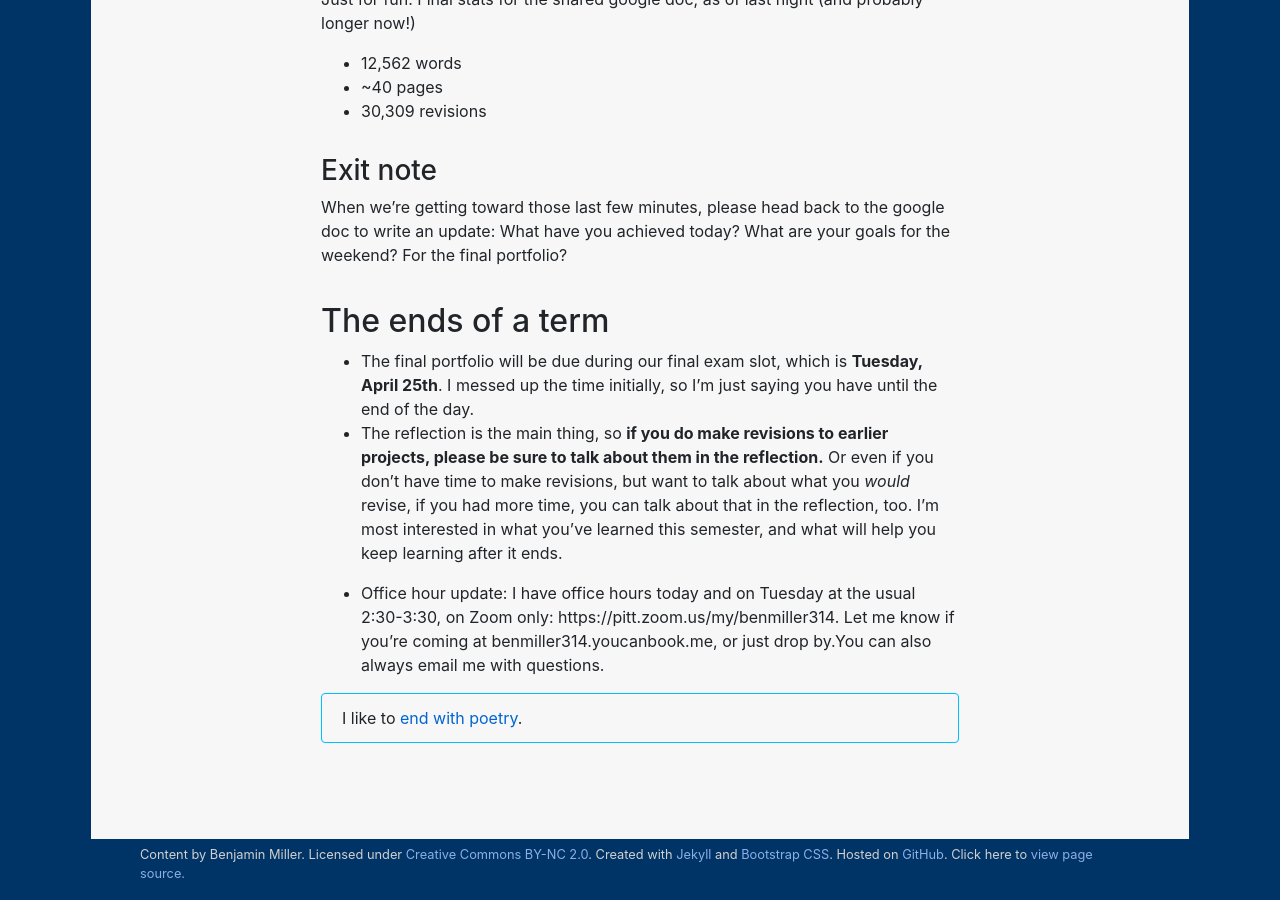
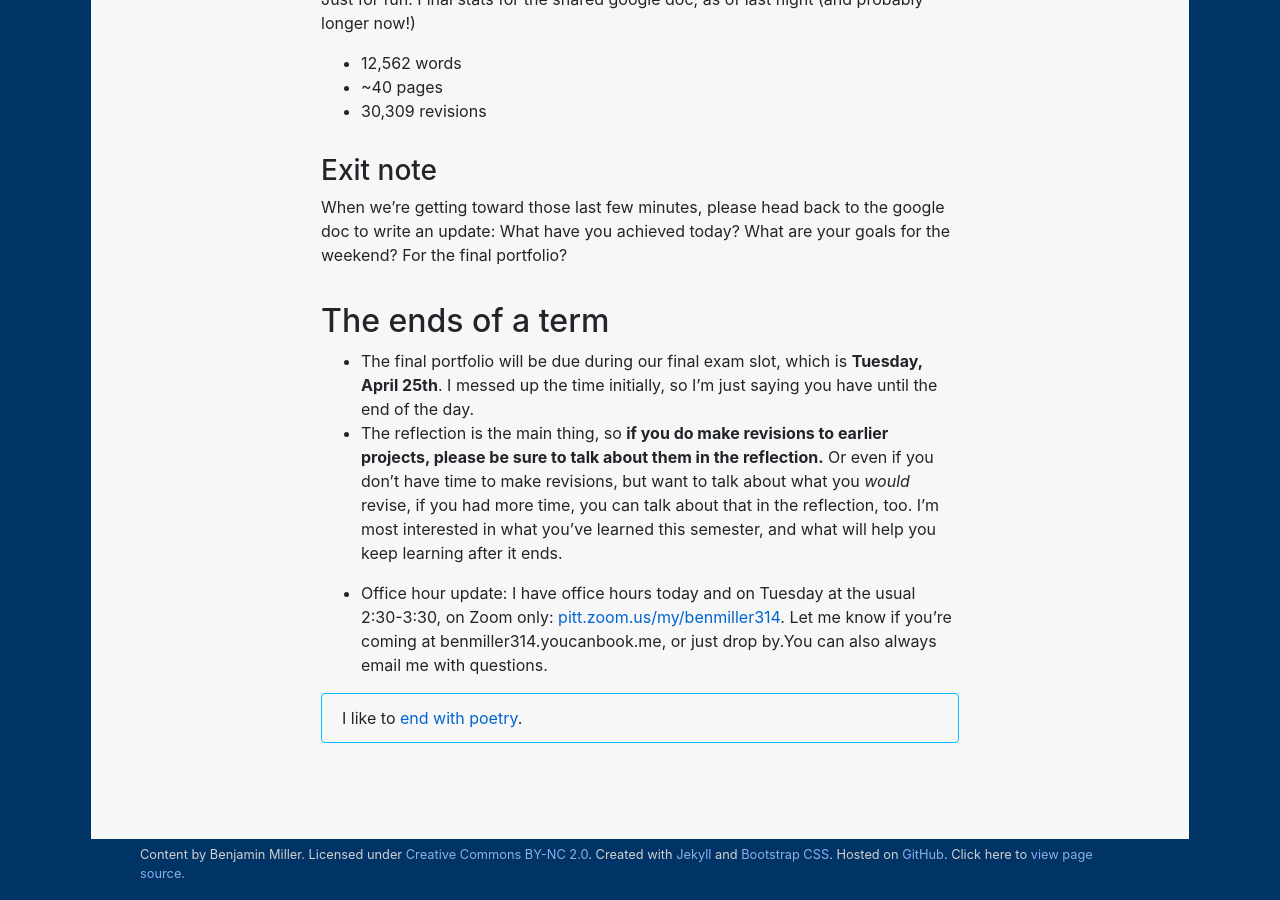
Before and after one commit to benmiller314/cdm2023spring, a Jekyll site: the page built from plans/lesson-27.md, in a window 1280 px wide and 900 px high, scrolled down 2366 px. Built offline with Jekyll 4.4.1, drawn with Linux system fonts in a browser that asks for light colours; our own code applies the rules of GitHub Pages for plain Markdown files; some of the changed lines change nothing that is shown.

Commit message:
activate zoom hyperlink

```diff
--- a/plans/lesson-27.md
+++ b/plans/lesson-27.md
@@ -136,6 +136,6 @@ When we're getting toward those last few minutes, please head back to the google
 * The final portfolio will be due during our final exam slot, which is **Tuesday, April 25th**. I messed up the time initially, so I'm just saying you have until the end of the day.
 * The reflection is the main thing, so **if you do make revisions to earlier projects, please be sure to talk about them in the reflection.** Or even if you don’t have time to make revisions, but want to talk about what you _would_ revise, if you had more time, you can talk about that in the reflection, too. I'm most interested in what you've learned this semester, and what will help you keep learning after it ends.
 
-* Office hour update: I have office hours today and on Tuesday at the usual 2:30-3:30, on Zoom only: https://pitt.zoom.us/my/benmiller314. Let me know if you're coming at benmiller314.youcanbook.me, or just drop by.You can also always email me with questions.
+* Office hour update: I have office hours today and on Tuesday at the usual 2:30-3:30, on Zoom only: <a href="https://pitt.zoom.us/my/benmiller314">pitt.zoom.us/my/benmiller314</a>. Let me know if you're coming at benmiller314.youcanbook.me, or just drop by.You can also always email me with questions.
 
 <div class="alert alert-white">I like to <a href="https://www.poetryfoundation.org/poems/47785/at-the-san-francisco-airport">end with poetry</a>.</div>
```
